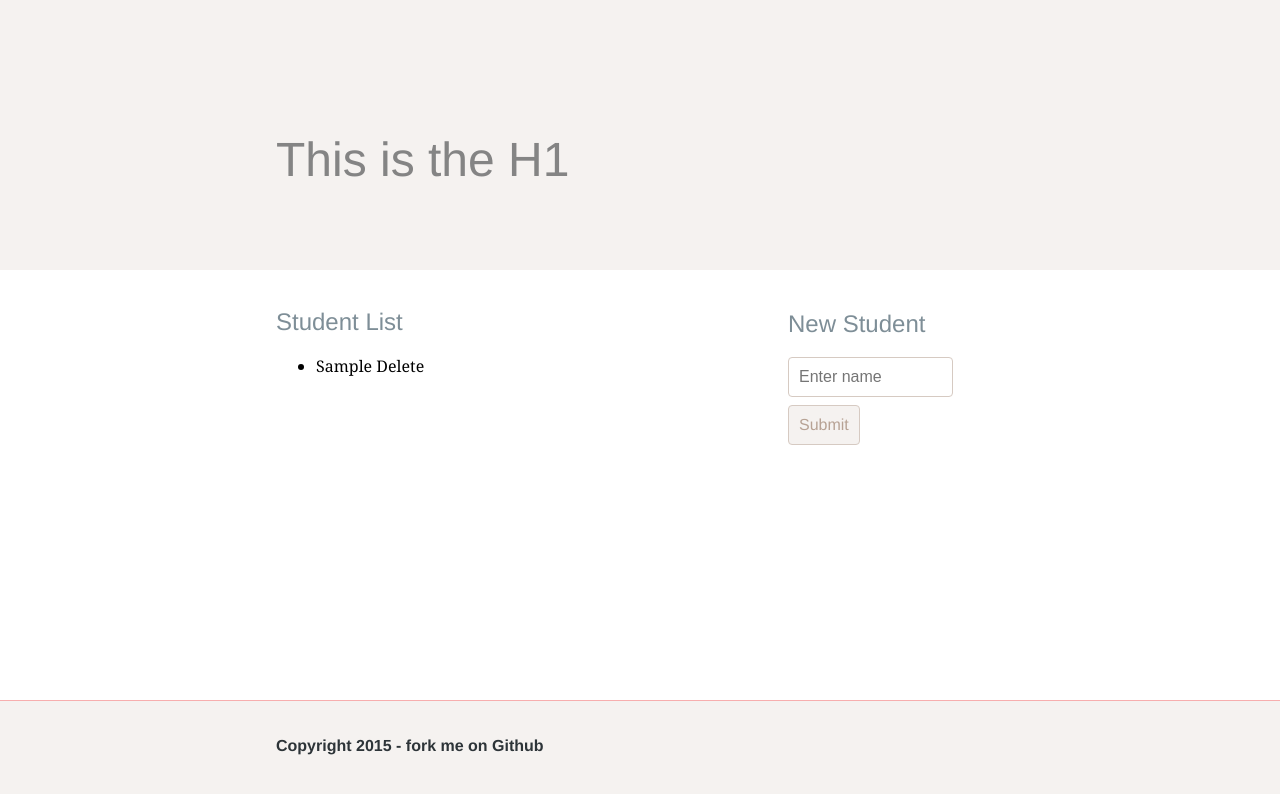
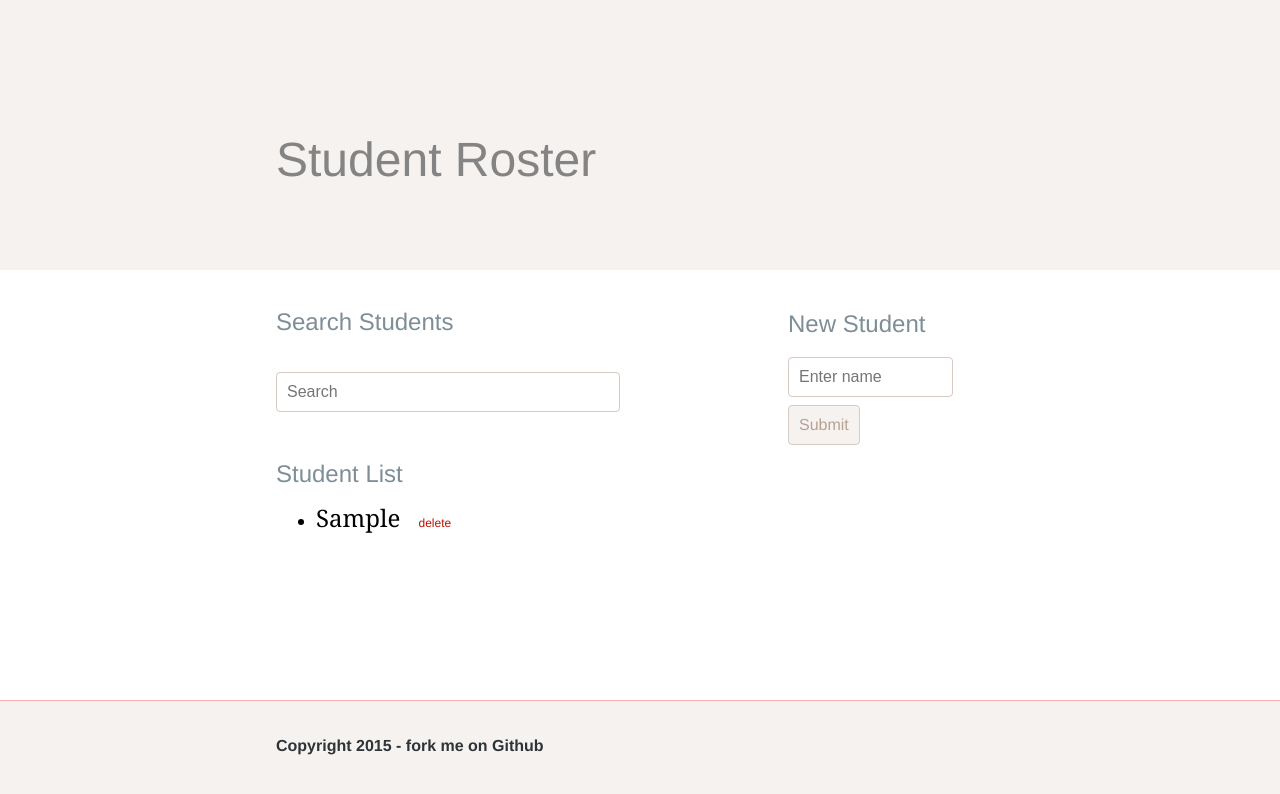
Before and after one commit to CharlesAMoss/epic_Students, a plain HTML site: page index.html in a window 1280 px wide. Both pictures are taken after typing "Sample" into the empty fields and a click on the button "Submit". Drawn offline with nearby package versions, Linux system fonts and the light colour scheme.

Commit message:
Add search field for students

```diff
--- a/css/main.css
+++ b/css/main.css
@@ -91,7 +91,8 @@ aside {
 }
 .main__result {
     font-size: 1.5rem;
-    color: #bb0f00;
+    color: #000;
+
 }
 .main__result p:before {
     content: ">> ";
@@ -181,6 +182,18 @@ aside h2 {
     font-family: "Helvetica Neue", Helvetica, Arial, sans-serif;
 }
 
+.delete__btn {
+
+    color: #bb0f00;
+    padding-left: 1em;
+    font-size: .5em;
+    font-family: "Helvetica Neue", Helvetica, Arial, sans-serif;
+}
+
+.delete__btn:hover:after {
+    content: " x";
+}
+
 /* ================== picture gallery */
 
 .gallery {
--- a/index.html
+++ b/index.html
@@ -20,7 +20,7 @@
 
             <header>
 
-                <h1 class="site__title">This is the H1</h1>
+                <h1 class="site__title">Student Roster</h1>
 
             </header>
 
@@ -28,11 +28,27 @@
 
                 <article class="main__article">
 
-                    <h2 class="main__title">Student List</h2>
+                    <div ng-show="students.length">
+
+                            <h2 class="main__title">Search Students</h2>
+                            <form class="main__form" role="form">
+
+                                    <input ng-model="query" type="text" class="form__input" placeholder="Search">
+
+                            </form>
+
+                    </div>
+
+                    <div class="row">
+                        <div class="col-md-12">
+                            <h2 class="main__title" ng-show="students.length && filtered.length">Student List</h2>
+                            <h2 class="main__title" ng-show="students.length && !filtered.length">No Matches</h2>
+
+                    <!-- <h2 class="main__title">Student List</h2> -->
                     <ul>
-                        <li ng-repeat="item in students">
-                            <span ng-click="editing = true" ng-hide="editing">
-                                {{item.name}} <a ng-click="deleteStudent(item)">Delete</a>
+                        <li ng-repeat="item in filtered = (students | orderBy:'name' | filter:query )">
+                            <span ng-click="editing = true" ng-hide="editing" class="main__result">
+                                {{item.name}} <a ng-click="deleteStudent(item)" class="delete__btn" >delete</a>
                             </span>
                             <span ng-show="editing" ng-submit="editing = false">
                                 <form class="main__form" role="form">
```
